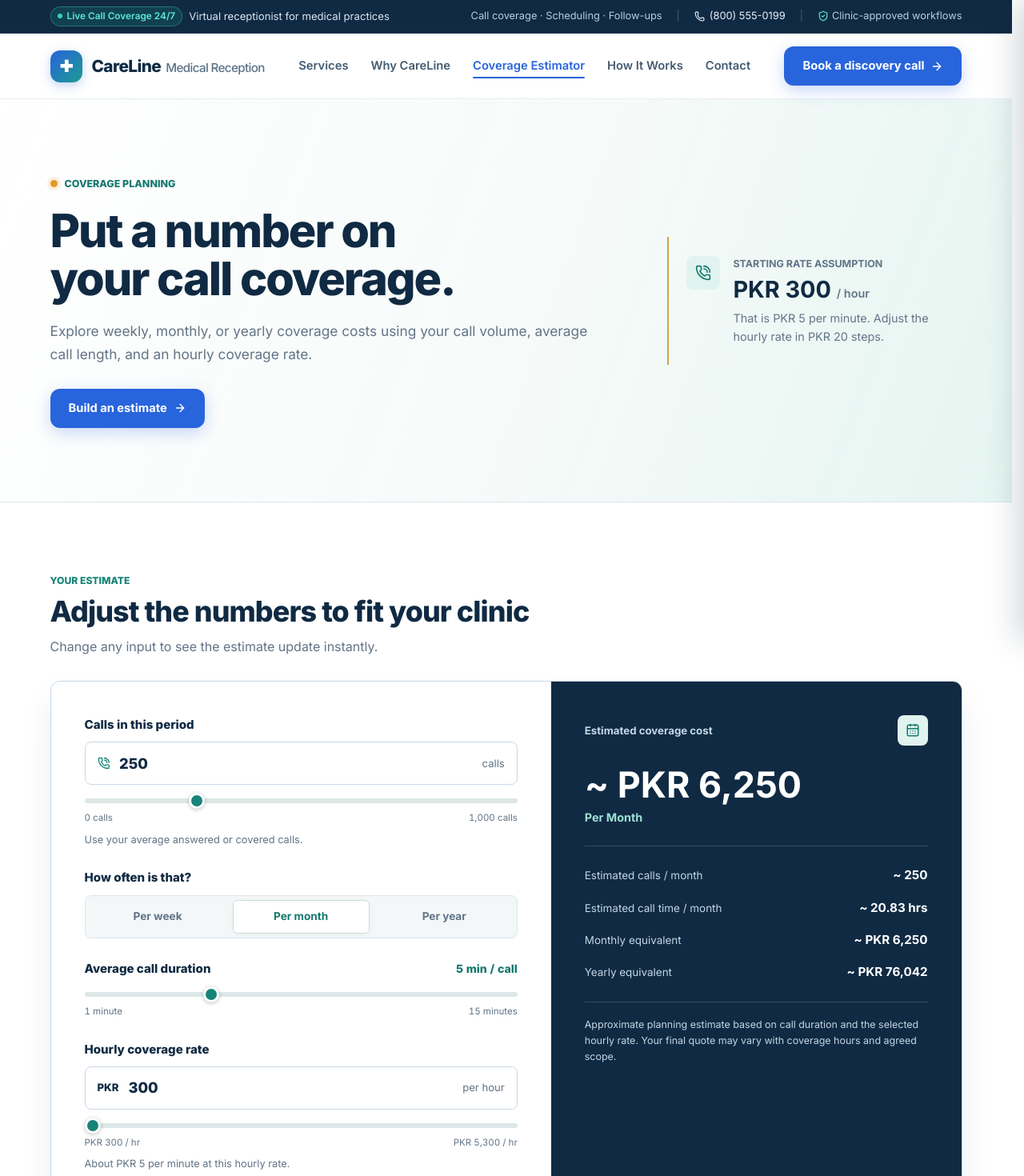
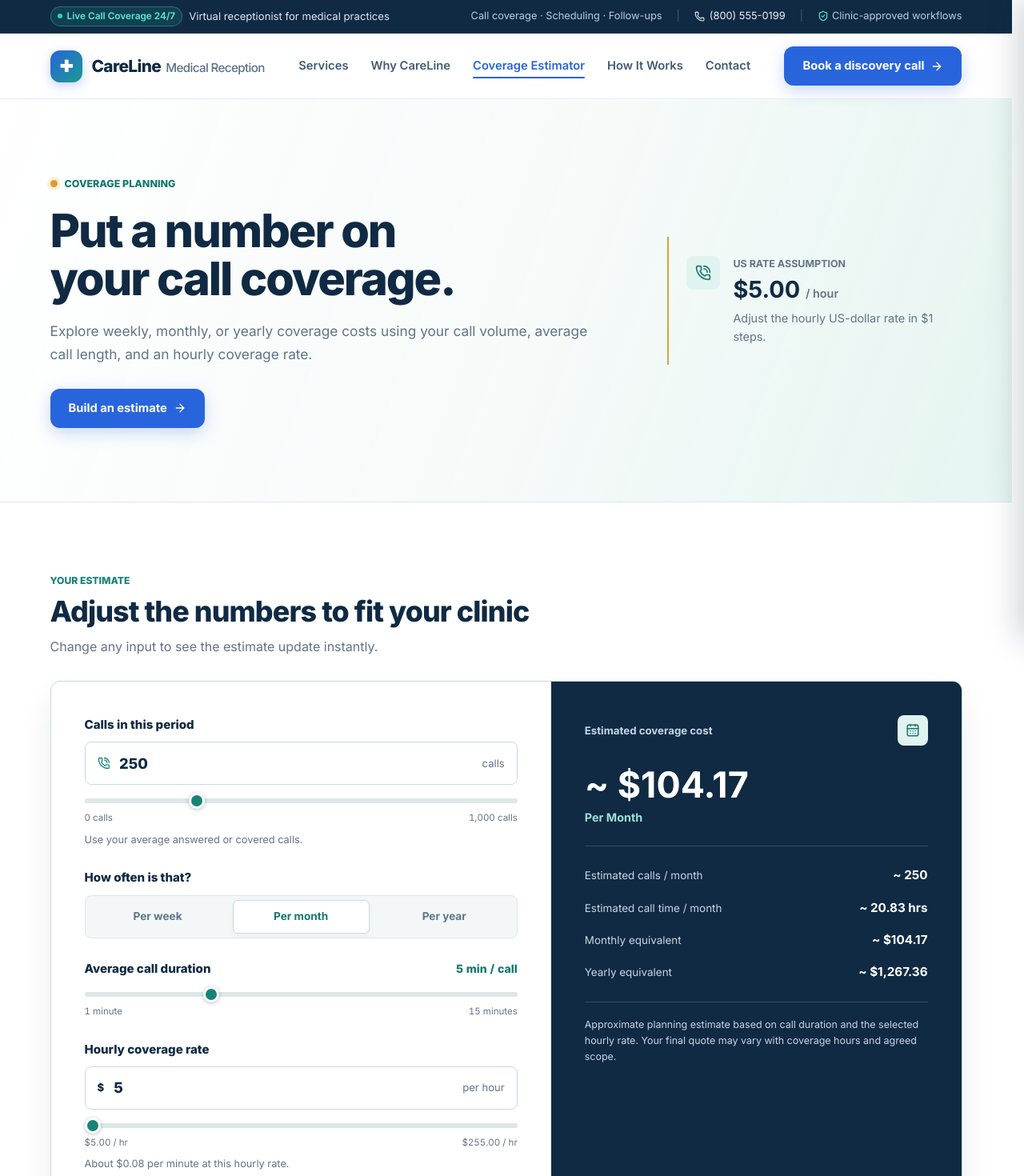
Before and after one commit to umarmughalcodez/careline-site, a Next.js app in the folder careline-app/: page /calculator in a window 1280 px wide. Shown: the top 1470 px of the page at 80% size. Built offline with nearby package versions, Linux system fonts and the light colour scheme.

Commit message:
Converted estimator into USD

```diff
--- a/careline-app/next.config.ts
+++ b/careline-app/next.config.ts
@@ -1,9 +1,17 @@
+// import type { NextConfig } from "next";
+
+// const nextConfig: NextConfig = {
+//   /* config options here */
+//   cacheComponents: true,
+//   partialPrefetching: true,
+// };
+
+// export default nextConfig;
+
 import type { NextConfig } from "next";
 
 const nextConfig: NextConfig = {
-  /* config options here */
-  cacheComponents: true,
-  partialPrefetching: true,
+  allowedDevOrigins: ['192.168.0.100'],
 };
 
 export default nextConfig;
--- a/careline-app/src/app/calculator/page.tsx
+++ b/careline-app/src/app/calculator/page.tsx
@@ -8,7 +8,7 @@ import CoverageEstimator from "@/components/CoverageEstimator";
 export const metadata: Metadata = {
   title: "Coverage Estimator | CareLine Medical Reception",
   description:
-    "Estimate medical receptionist call coverage costs in PKR using your call volume, coverage period, and per-call rate.",
+    "Estimate medical receptionist call coverage costs in US dollars using your call volume, coverage period, and hourly rate.",
   alternates: {
     canonical: "/calculator",
   },
--- a/careline-app/src/components/CoverageEstimator.tsx
+++ b/careline-app/src/components/CoverageEstimator.tsx
@@ -13,11 +13,16 @@ const periods: { value: Period; label: string; days: number }[] = [
 ];
 
 const CALL_STEP = 25;
-const RATE_MIN = 300;
-const RATE_STEP = 20;
-const numberFormat = new Intl.NumberFormat("en-PK", { maximumFractionDigits: 0 });
-const decimalFormat = new Intl.NumberFormat("en-PK", { maximumFractionDigits: 2 });
-const formatPkr = (amount: number) => `PKR ${numberFormat.format(Math.round(amount))}`;
+const RATE_MIN = 5;
+const RATE_STEP = 1;
+const numberFormat = new Intl.NumberFormat("en-US", { maximumFractionDigits: 0 });
+const decimalFormat = new Intl.NumberFormat("en-US", { maximumFractionDigits: 2 });
+const currencyFormat = new Intl.NumberFormat("en-US", {
+  style: "currency",
+  currency: "USD",
+  maximumFractionDigits: 2,
+});
+const formatUsd = (amount: number) => currencyFormat.format(amount);
 
 export default function CoverageEstimator() {
   const [callsInput, setCallsInput] = useState("250");
@@ -65,9 +70,9 @@ export default function CoverageEstimator() {
           <div className={styles.heroNote}>
             <span className={styles.noteIcon}><PhoneCall size={20} aria-hidden="true" /></span>
             <div>
-              <span className={styles.noteLabel}>Starting rate assumption</span>
-              <strong>PKR 300 <small>/ hour</small></strong>
-              <p>That is PKR 5 per minute. Adjust the hourly rate in PKR 20 steps.</p>
+              <span className={styles.noteLabel}>US rate assumption</span>
+              <strong>{formatUsd(RATE_MIN)} <small>/ hour</small></strong>
+              <p>Adjust the hourly US-dollar rate in $1 steps.</p>
             </div>
           </div>
         </div>
@@ -161,7 +166,7 @@ export default function CoverageEstimator() {
               <div className={styles.field}>
                 <label htmlFor="call-rate">Hourly coverage rate</label>
                 <div className={styles.rateInput}>
-                  <span aria-hidden="true">PKR</span>
+                  <span aria-hidden="true">$</span>
                   <input
                     id="call-rate"
                     type="number"
@@ -187,15 +192,15 @@ export default function CoverageEstimator() {
                   step={RATE_STEP}
                   value={rateSliderValue}
                   aria-label="Adjust hourly coverage rate"
-                  aria-valuetext={`${formatPkr(rateSliderValue)} per hour, ${decimalFormat.format(rateSliderValue / 60)} PKR per minute`}
+                  aria-valuetext={`${formatUsd(rateSliderValue)} per hour, ${formatUsd(rateSliderValue / 60)} per minute`}
                   onChange={(event) => setRateInput(event.target.value)}
                 />
                 <div className={styles.rangeEnds} aria-hidden="true">
-                  <span>PKR {RATE_MIN} / hr</span>
-                  <span>{formatPkr(rateRangeMax)} / hr</span>
+                  <span>{formatUsd(RATE_MIN)} / hr</span>
+                  <span>{formatUsd(rateRangeMax)} / hr</span>
                 </div>
                 <span className={styles.hint}>
-                  About PKR {decimalFormat.format(ratePerMinute)} per minute at this hourly rate.
+                  About {formatUsd(ratePerMinute)} per minute at this hourly rate.
                 </span>
               </div>
 
@@ -211,14 +216,14 @@ export default function CoverageEstimator() {
                 <span className={styles.resultIcon}><CalendarDays size={18} aria-hidden="true" /></span>
               </div>
               <div className={styles.primaryTotal}>
-                <strong>~ {formatPkr(periodEstimate)}</strong>
+                <strong>~ {formatUsd(periodEstimate)}</strong>
                 <span>{selectedPeriod.label.toLowerCase()}</span>
               </div>
               <div className={styles.resultRows}>
                 <div><span>Estimated calls / month</span><strong>~ {numberFormat.format(Math.round(monthlyCalls))}</strong></div>
                 <div><span>Estimated call time / month</span><strong>~ {decimalFormat.format(monthlyHours)} hrs</strong></div>
-                <div><span>Monthly equivalent</span><strong>~ {formatPkr(monthlyEstimate)}</strong></div>
-                <div><span>Yearly equivalent</span><strong>~ {formatPkr(yearlyEstimate)}</strong></div>
+                <div><span>Monthly equivalent</span><strong>~ {formatUsd(monthlyEstimate)}</strong></div>
+                <div><span>Yearly equivalent</span><strong>~ {formatUsd(yearlyEstimate)}</strong></div>
               </div>
               <p className={styles.disclaimer}>
                 Approximate planning estimate based on call duration and the selected hourly rate. Your final quote may vary with coverage hours and agreed scope.
@@ -245,7 +250,7 @@ export default function CoverageEstimator() {
             </article>
             <article>
               <span>02</span>
-              <div><h3>Set a coverage rate</h3><p>Start at PKR 300 per hour, equivalent to PKR 5 per minute, then adjust in PKR 20 increments.</p></div>
+              <div><h3>Set a coverage rate</h3><p>Start at {formatUsd(RATE_MIN)} per hour, then adjust the US-dollar rate in $1 increments.</p></div>
             </article>
             <article>
               <span>03</span>
```
